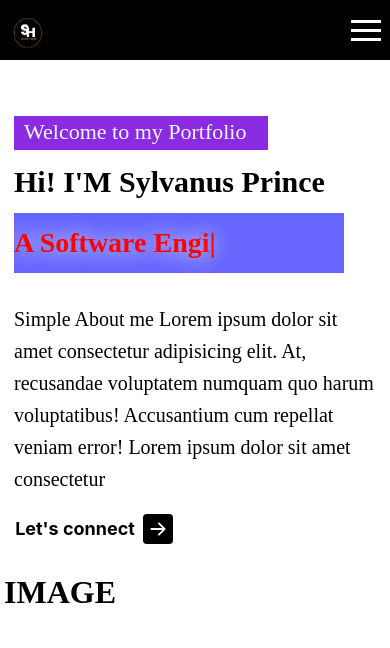
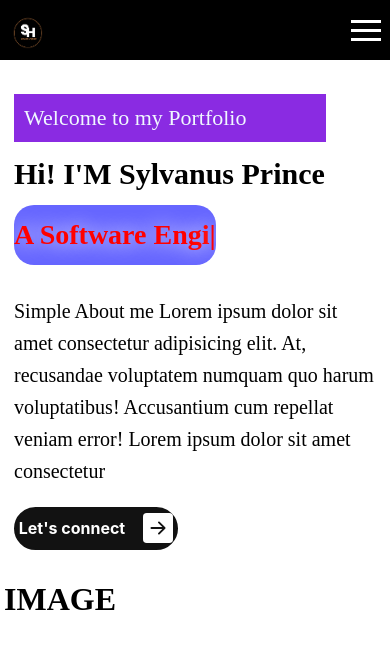
Before and after one commit to SHPrince1/react-portfolio, a React (Create React App) app: page / in a window 390 px wide. Shown: the top 648 px of the page. Built offline with nearby package versions, Linux system fonts and the light colour scheme.

Commit message:
Animation added to connect me dic

```diff
--- a/src/components/banner.jsx
+++ b/src/components/banner.jsx
@@ -27,7 +27,7 @@ const Banner = () => {
               </p>
             </div>
             <div className={style.connectDiv}>
-              <NavLink to='#'>
+              <NavLink  className={style.connectDivLink} to='#'>
               Let's connect < BsFillArrowRightSquareFill  size={30}/>
                 </NavLink>
 
--- a/src/components/type.jsx
+++ b/src/components/type.jsx
@@ -13,18 +13,19 @@ const TypedAnimation = () => {
   display:flex;
   align-items:center;
     font-size: 44px;
-     width: 500px;
+     width: fit-content;
      height: 60px;
+     border-radius:20px;
      font-family: 'rubik';
      font-weight:bold;
      text-shadow:0px 0px 20px rgb(255,255,255);
      box-shadow:0px 0px 8px rgb(255,255,255);
      color:red;
-     background-color: #6666ff;
+    //  background-color: #6666ff;
 
     @media (max-width: 425px) {
       font-size: 28px;
-      width: 330px!important;
+      width: fit-content;
       font-weight:bold;
       height: 60px;
       font-family: 'rubik';
--- a/src/styles/banner.module.css
+++ b/src/styles/banner.module.css
@@ -57,32 +57,66 @@ h1 {
    line-height: 32px;
  }
  .connectDiv{
-  /*border: 1px solid red;
-  */width: 190px;
+  display: flex;
+  gap: 8px;
+  align-items: center;
+ }
+ .connectDivLink{
+  border: 2px solid #121212;
+  width: 209px;
+  height: 46px;
   justify-content: center;
+  align-items: center;
   display: flex;
   align-items: center;
-  gap: 10px;
-  transition: all ease-in-out .5s ;
-  -webkit-transition: all ease-in-out .5s ;
-  -moz-transition: all ease-in-out .5s ;
-  -ms-transition: all ease-in-out .5s ;
-  -o-transition: all ease-in-out .5s ;
+  border-radius: 31px;
+  gap: 8px;
+  /* background-color: #000; */
+
+  color: #fff;
+  transition: all ease-in-out .5s;
+
+
+  transition: all ease-in-out .5s;
+
 }
- .connectDiv :hover{
+
+
+
+ .connectDivLink :hover{
+  transition: all ease-in-out.5s;
+  /* margin-left: 10px; */
+  /* width: 289px; */
+  text-shadow:10px 10px 20px rgb(255,255,255);
+     box-shadow:10px 10px 8px rgb(255,255,255);
+     background-color: red;
+     color: #000 !important;
+     background-position: left bottom;
+
+}
+ .connectDiv a{
+  /* color: #fff; */
+  display: flex;
+  align-items: center;
+  font-weight: bolder;
+  gap: 18px;
+  transition: all ease-in-out .5s;
+  background: linear-gradient(to right, #707070 50%, #121212 50%);
+    background-position: right bottom;
+    background-size: 200% 100%;
+
+ }
+
+ .connectDiv a:hover{
+
   transition: all ease-in-out.5s;
   margin-left: 10px;
-  -webkit-transition: all ease-in-out.5s;
-  -moz-transition: all ease-in-out.5s;
-  -ms-transition: all ease-in-out.5s;
-  -o-transition: all ease-in-out.5s;
-}
- .connectDiv a{
-  color: #000;
-  display: flex;
-  align-items: center;
-  gap: 18px;
-
+  width: 210px;
+  text-shadow:0px 0px 8px rgb(255,255,255);
+     box-shadow:0px 0px 8px rgb(255,255,255);
+     background-color: #fff;
+     color: #000 !important;
+     background-position: left bottom;
  }
 
 /* MEDIA QUERY */
@@ -118,8 +152,10 @@ h1 {
     font-family: poppins;
     font-size: 22px;
     margin: 0;
-    width: 70%;
-    height: 34px;
+    width: 86%;
+    height: 48px;
+    align-items: center;
+    display: flex;
   }
   .welcome p{
     font-family: poppins;
@@ -138,28 +174,60 @@ h1 {
     margin-top: 20px;
     font-family: poppins;
  }
- .connectDiv{
- /*border: 1px solid red;
- */width: 160px;
- height: 28px;
- /*justify-content: center;
- */display: flex;
- align-items: center;
- gap: 5px;
- transition: all 1s ease-in-out;
+ .connectDivLink{
+  border: 2px solid #121212;
+  width: 160px;
+  height: 39px;
+  justify-content: center;
+  display: flex;
+  align-items: center;
+  border-radius: 31px;
+  gap: 10px;
+  background-color: #000;
+
+
+
+  color: #fff;
+  transition: all ease-in-out .5s;
+  background: linear-gradient(to right, white 50%, #121212 50%);
+    background-position: right bottom;
+    background-size: 200% 100%;
 }
 
-.connectDiv :hover{
-  margin-right: 10px;
-  /* background-color: #000; */
+
+
+ .connectDivLink :hover{
+  transition: all ease-in-out.5s;
+  /* margin-left: 10px; */
+  /* width: 289px; */
+  text-shadow:10px 10px 20px rgb(255,255,255);
+     box-shadow:10px 10px 8px rgb(255,255,255);
+     background-color: #fff;
+  color: #000 !important;
+  background-position: left bottom;
+
 }
  .connectDiv a{
-  color: #000;
-  font-weight: bold;
-  display: flex;
+  /*color: #fff;
+  */display: flex;
+  font-size: 16px !important;
   align-items: center;
-  gap: 8px;
-  font-size: 18px;
+  gap: 18px;
+  transition: all ease-in-out .5s;
+  background: linear-gradient(to right, white 50%, #121212 50%);
+  background-position: right bottom;
+  background-size: 200% 100%;
+}
 
+ .connectDiv a:hover{
+
+  transition: all ease-in-out.5s;
+  margin-left: 10px;
+  width: 170px;
+  text-shadow:0px 0px 8px rgb(255,255,255);
+     box-shadow:0px 0px 8px rgb(255,255,255);
+     background-color: #fff;
+  color: #000 !important;
+  background-position: left bottom;
  }
 }
```
